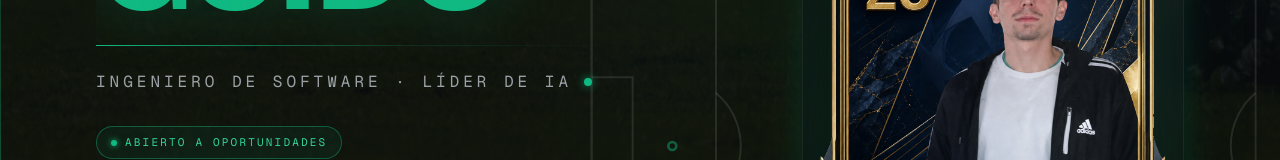
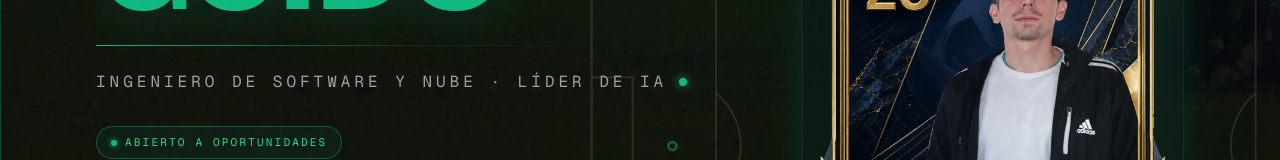
Before and after one commit to AndresGuido9820/portfolio, a React (Vite) app: page / in a window 1280 px wide. Shown: the part 369-529 px from the top of the page. Built offline with nearby package versions, Linux system fonts and the light colour scheme; no server answers.

Commit message:
Rol: Ingeniero de Software y Nube · Líder de IA

```diff
--- a/index.html
+++ b/index.html
@@ -4,7 +4,7 @@
     <meta charset="UTF-8" />
     <link rel="icon" type="image/svg+xml" href="/favicon.svg" />
     <meta name="viewport" content="width=device-width, initial-scale=1.0" />
-    <title>Andrés Guido — Full Stack & AI Engineer</title>
+    <title>Andrés Guido — Software, Cloud & AI Engineer</title>
     <meta name="description" content="Andrés Felipe Guido Montoya — Ingeniero de software, líder de implementaciones con IA. Full Stack · IA/LLMs · Cloud & IoT." />
     <meta name="theme-color" content="#0A0B0D" />
     <meta property="og:type" content="website" />
--- a/src/features/hero/Hero.tsx
+++ b/src/features/hero/Hero.tsx
@@ -108,8 +108,8 @@ function ScrollIndicator({ language }: { language: Lang }) {
 
 export default function Hero({ language, activeComp }: { language: Lang; activeComp: number }) {
   const title = language === 'es'
-    ? 'Ingeniero de Software · Líder de IA'
-    : 'Software Engineer · AI Lead'
+    ? 'Ingeniero de Software y Nube · Líder de IA'
+    : 'Software & Cloud Engineer · AI Lead'
 
   return (
     <section id="hero" className="relative min-h-screen flex items-center section-padding overflow-hidden">
--- a/src/features/intro/TunnelTransition.tsx
+++ b/src/features/intro/TunnelTransition.tsx
@@ -93,8 +93,8 @@ export default function TunnelTransition({ language, onReveal, onDone, onSkip }:
   const [walking, setWalking] = useState(false)
 
   const copy = language === 'es'
-    ? { kicker: 'Portafolio', role: 'Ingeniero de Software · Líder de IA', button: 'Salir al campo', skip: 'Saltar intro' }
-    : { kicker: 'Portfolio', role: 'Software Engineer · AI Lead', button: 'Take the pitch', skip: 'Skip intro' }
+    ? { kicker: 'Portafolio', role: 'Ingeniero de Software y Nube · Líder de IA', button: 'Salir al campo', skip: 'Saltar intro' }
+    : { kicker: 'Portfolio', role: 'Software & Cloud Engineer · AI Lead', button: 'Take the pitch', skip: 'Skip intro' }
 
   // Overlay entrance
   useEffect(() => {
```
